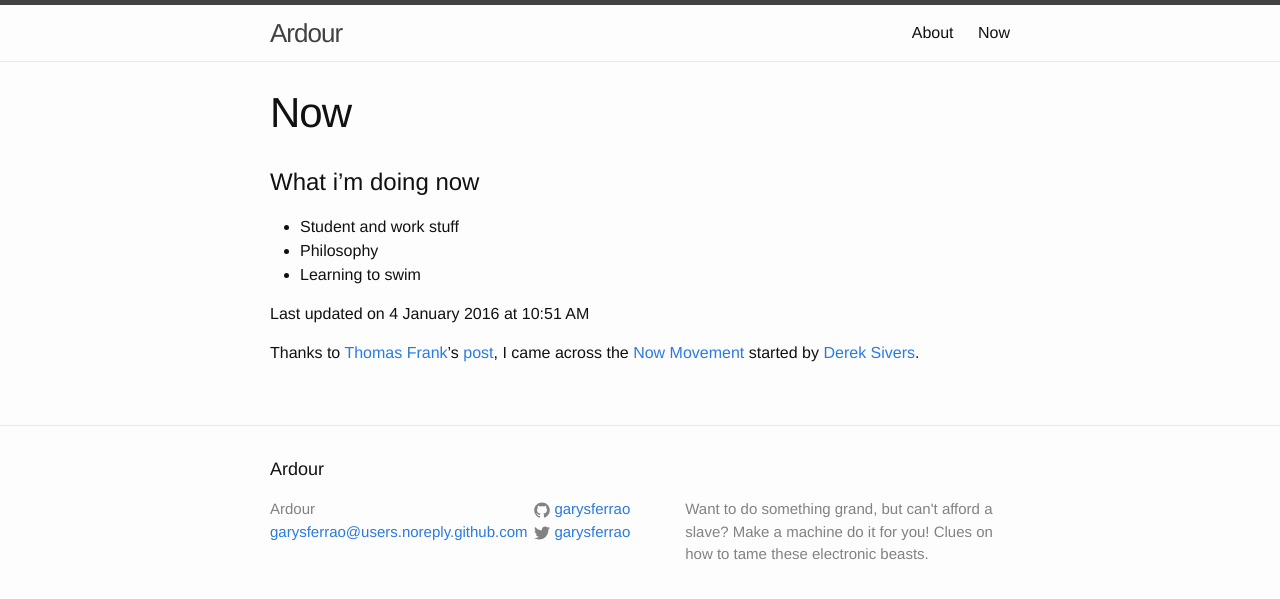
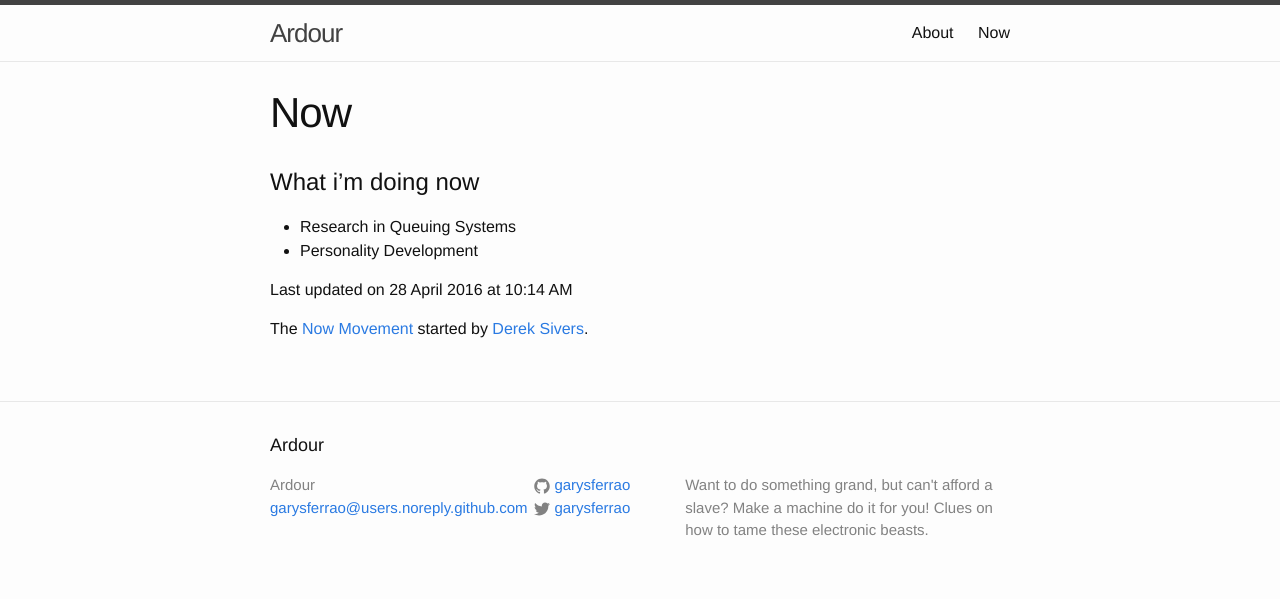
Before and after one commit to garysferrao/garysferrao.github.io, a Jekyll site: the page built from now.md, in a window 1280 px wide. Shown: the top 599 px of the page. Built offline with Jekyll 4.4.1, drawn with Linux system fonts in a browser that asks for light colours.

Commit message:
Updated /now page
Updated /now page for the summer plan. Only two generic statements.

```diff
--- a/now.md
+++ b/now.md
@@ -6,11 +6,15 @@
 
 # What i'm doing now
 
-* Student and work stuff
-* Philosophy
-* Learning to swim
+* Research in Queuing Systems
+* Personality Development
 
-Last updated on 4 January 2016 at 10:51 AM
+Last updated on 28 April 2016 at 10:14 AM
+
+[//]: #(Last updated on 4 January 2016 at 10:51 AM)
+[//]: #(* Student and work stuff)
+[//]: #(* Philosophy)
+[//]: #(* Learning to swim)
 
 [//]: # (Last updated on 31 November 2015 at 01:15 PM:)
 [//]: # (* Learning to swim.)
@@ -19,7 +23,8 @@
 [//]: # (Last updated on 31 October 2015 at 10:26 AM:)
 [//]: # (* Studying for the semester end exams.)
 
-Thanks to [Thomas Frank](https://twitter.com/TomFrankly)'s
-[post](https://collegeinfogeek.com/too-many-interests/), I
-came across the [Now Movement](https://sivers.org/now) started by
+[//]: #(Thanks to [Thomas Frank](https://twitter.com/TomFrankly)'s)
+[//]: #([post](https://collegeinfogeek.com/too-many-interests/), I)
+[//]: #(came across)
+The [Now Movement](https://sivers.org/now) started by
 [Derek Sivers](https://twitter.com/sivers).
```
